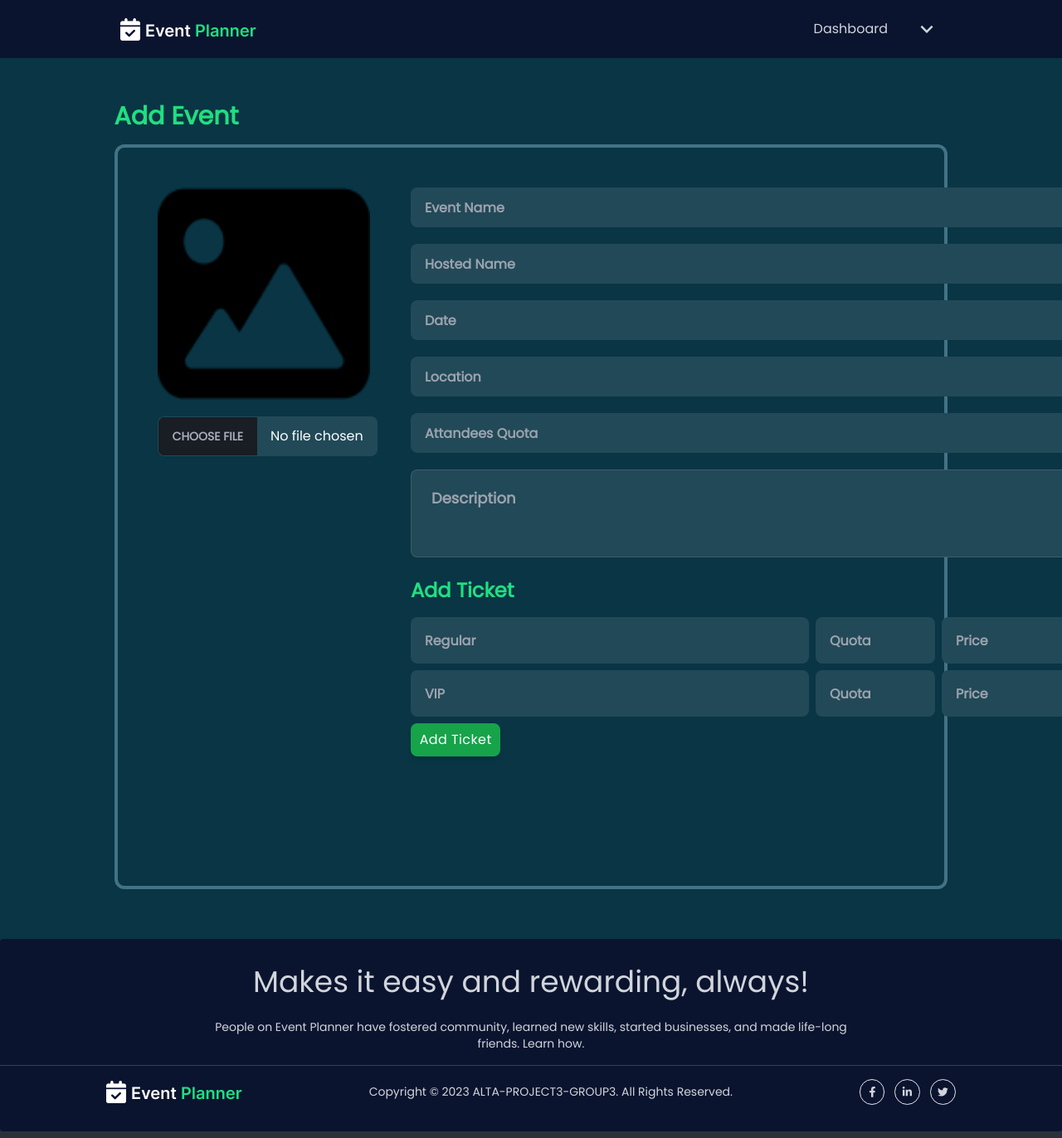
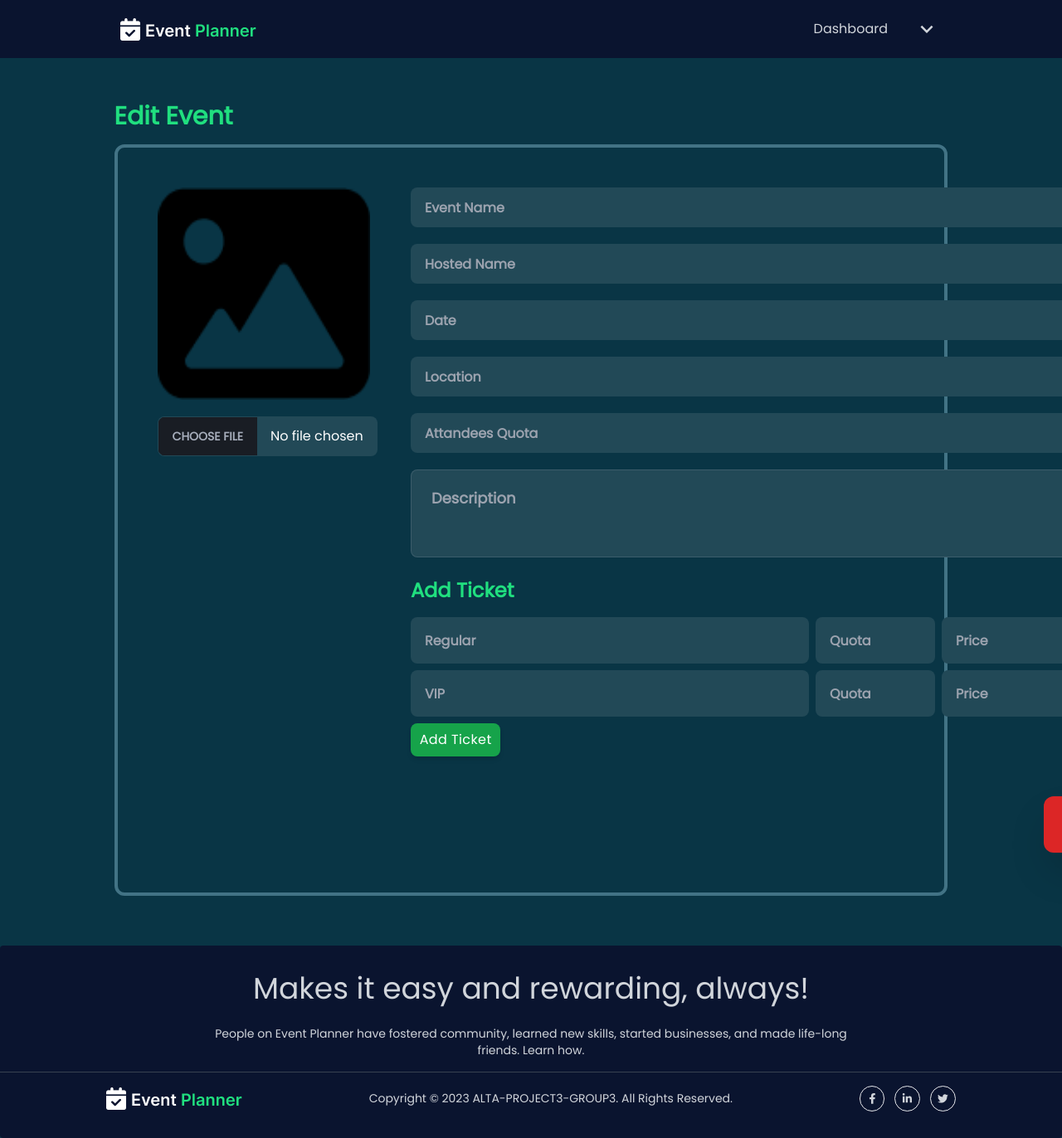
Before and after one commit to ALTA-PROJECT3-GROUP3/EventPlanningApp-FE, a React (Vite) app: page / in a window 1280 px wide. Shown: the top 1372 px of the page at 83% size. Built offline with nearby package versions, Linux system fonts and the light colour scheme.

Commit message:
slicing: Edit Event

```diff
--- a/src/main.tsx
+++ b/src/main.tsx
@@ -1,6 +1,6 @@
 import React from "react";
 import ReactDOM from "react-dom/client";
-import App from "./pages/AddEvent";
+import App from "./pages/EditEvent";
 import "./styles/index.css";
 
 ReactDOM.createRoot(document.getElementById("root") as HTMLElement).render(
--- a/src/pages/AddEvent.tsx
+++ b/src/pages/EditEvent.tsx
@@ -3,11 +3,11 @@ import React from "react";
 import image from "/defaultImg.png";
 import Layout from "../components/Layout";
 
-const AddEvent = () => {
+const EditEvent = () => {
   return (
     <Layout>
       <h1 className="w-[80%] text-3xl font-extrabold text-[#20df7f] mt-10 mb-4">
-        Add Event
+        Edit Event
       </h1>
 
       <div className="mb-12 flex border-4 border-[#427385] rounded-xl w-4/5 h-full">
@@ -101,9 +101,14 @@ const AddEvent = () => {
                 Add Ticket
               </button>
             </form>
-            <button className="ms-[79%] w-[13%] py-5 my-11 tracking-wide text-white transition-colors duration-200 transform bg-green-600 rounded-xl shadow-2xl hover:bg-green-800 focus:outline-none focus:bg-black-600 text-xl">
-              Save
-            </button>
+            <div className="flex flex-row gap-4 ms-[66%] my-12">
+              <button className="w-full px-12 py-5 tracking-wide text-white transition-colors duration-200 transform bg-red-600 rounded-xl shadow-2xl hover:bg-red-800 focus:outline-none focus:bg-black-600 text-xl">
+                Delete
+              </button>
+              <button className="w-full px-14 py-5 tracking-wide text-white transition-colors duration-200 transform bg-green-600 rounded-xl shadow-2xl hover:bg-green-800 focus:outline-none focus:bg-black-600 text-xl">
+                Save
+              </button>
+            </div>
           </form>
         </div>
       </div>
@@ -111,4 +116,4 @@ const AddEvent = () => {
   );
 };
 
-export default AddEvent;
+export default EditEvent;
```
